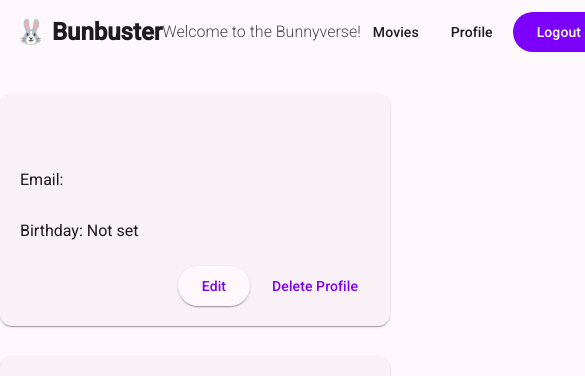
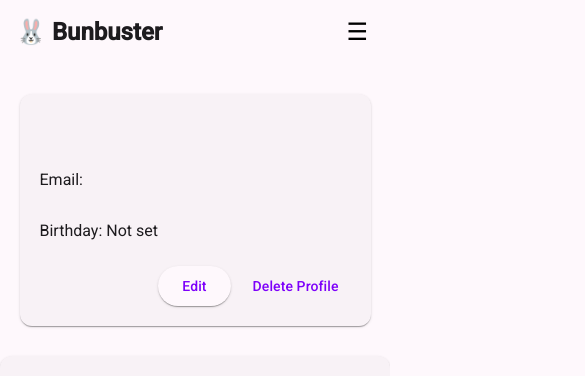
Before and after one commit to nimkus/myFlix-Angular-client, an Angular app: page /profile in a window 390 px wide. Shown: the top 376 px of the page, 585 px wide, since content can reach past the window. Built offline with nearby package versions, Linux system fonts and the light colour scheme; no server answers; sample sign-in values are in the browser's storage.

Commit message:
style: add responsiveness to nav-bar and profile

```diff
--- a/src/app/app.component.html
+++ b/src/app/app.component.html
@@ -1,3 +1,5 @@
+<!DOCTYPE html>
+
 <mat-toolbar *ngIf="isLoggedIn$ | async" color="primary" class="navbar">
   <span class="logo">🐰 Bunbuster</span>
 
@@ -7,7 +9,9 @@
 
   <span class="spacer"></span>
 
-  <nav class="nav-links">
+  <button class="menu-toggle" (click)="toggleMenu()">☰</button>
+
+  <nav class="nav-links" [class.active]="menuOpen">
     <button mat-button [routerLink]="'/movies'">Movies</button>
     <button mat-button [routerLink]="'/profile'">Profile</button>
     <button mat-flat-button (click)="logout()">Logout</button>
--- a/src/app/app.component.scss
+++ b/src/app/app.component.scss
@@ -1,6 +1,7 @@
 .navbar {
   display: flex;
   align-items: center;
+  justify-content: space-between;
   padding: 0 16px;
   height: 64px;
 }
@@ -26,3 +27,45 @@
   display: flex;
   gap: 8px;
 }
+
+/* Responsive styles */
+@media (max-width: 768px) {
+  .subtitle {
+    display: none;
+  }
+
+  .nav-links {
+    display: none;
+  }
+
+  .nav-links.active {
+    display: block;
+    position: absolute;
+    top: 50px;
+    left: 0;
+    width: 100%;
+    background: var(--mat-sys-surface);
+    box-shadow: 0px 4px 6px rgba(0, 0, 0, 0.1);
+    padding: 12px 16px;
+    text-align: center;
+    z-index: 1000; /* Ensures it's above other content */
+
+    button {
+      margin: 0 5px;
+    }
+  }
+
+  .menu-toggle {
+    display: block;
+    background: none;
+    border: none;
+    font-size: 1.5rem;
+    cursor: pointer;
+  }
+}
+
+@media (min-width: 769px) {
+  .menu-toggle {
+    display: none;
+  }
+}
--- a/src/app/app.component.ts
+++ b/src/app/app.component.ts
@@ -22,6 +22,12 @@ export class AppComponent {
     this.isLoggedIn$ = this.authService.isLoggedIn$; // Assign the observable
   }
 
+  menuOpen = false;
+
+  toggleMenu() {
+    this.menuOpen = !this.menuOpen;
+  }
+
   logout() {
     this.authService.logout();
     this.router.navigate(['/welcome']);
--- a/src/app/movie-card/movie-card.component.scss
+++ b/src/app/movie-card/movie-card.component.scss
@@ -44,7 +44,12 @@
       }
     }
   }
-@media all and (max-width: 479px) {
-  max-width: 90vw;
 }
+
+@media (max-width: 500px) {
+  .movie-card-container {
+    max-width: 80vw;
+    margin: 20px auto;
+    gap: 30px;
+  }
 }
--- a/src/app/profile-view/profile-view.component.scss
+++ b/src/app/profile-view/profile-view.component.scss
@@ -25,3 +25,9 @@ mat-form-field {
   margin: auto;
   padding: 20px;
 }
+
+@media (max-width: 500px) {
+  .profile-card {
+    max-width: 90vw;
+  }
+}
```
